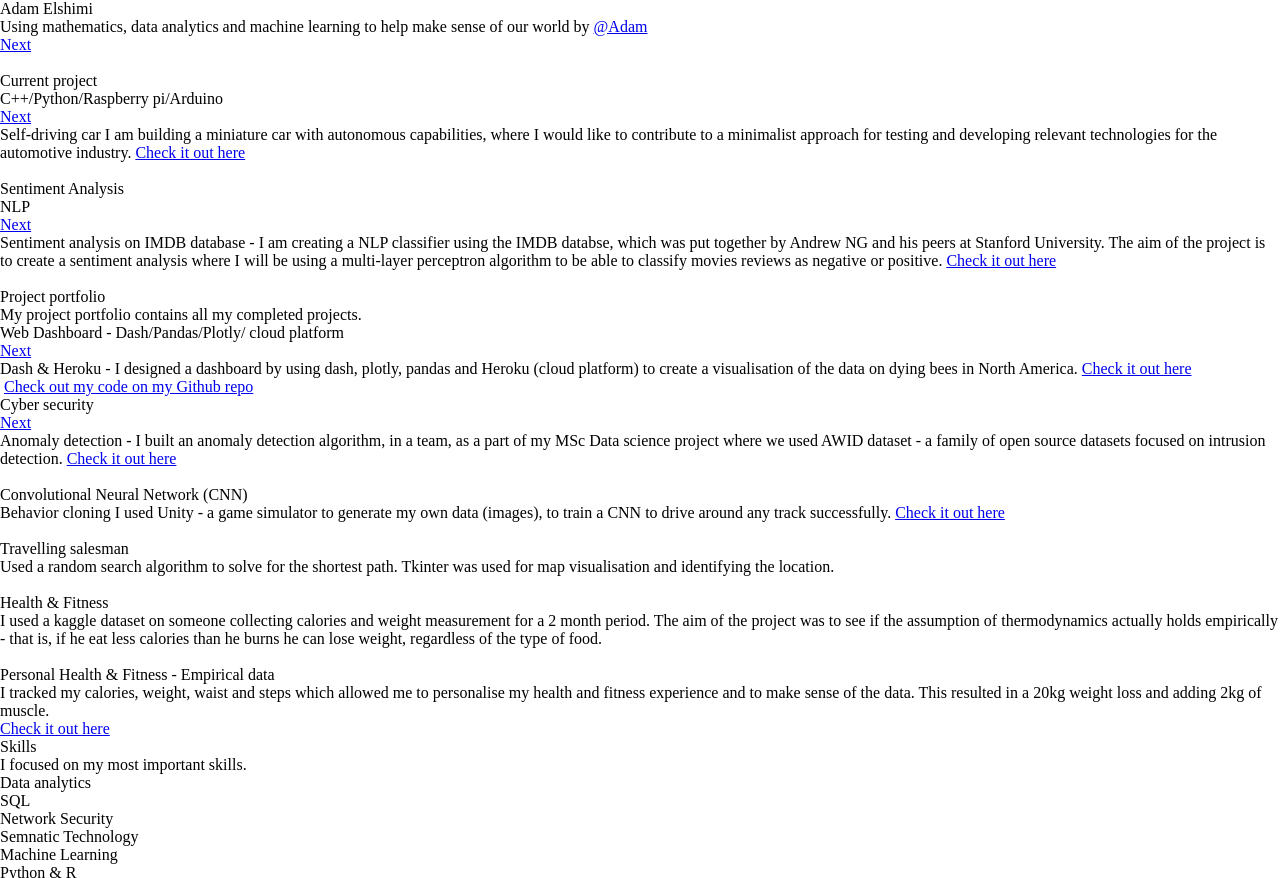
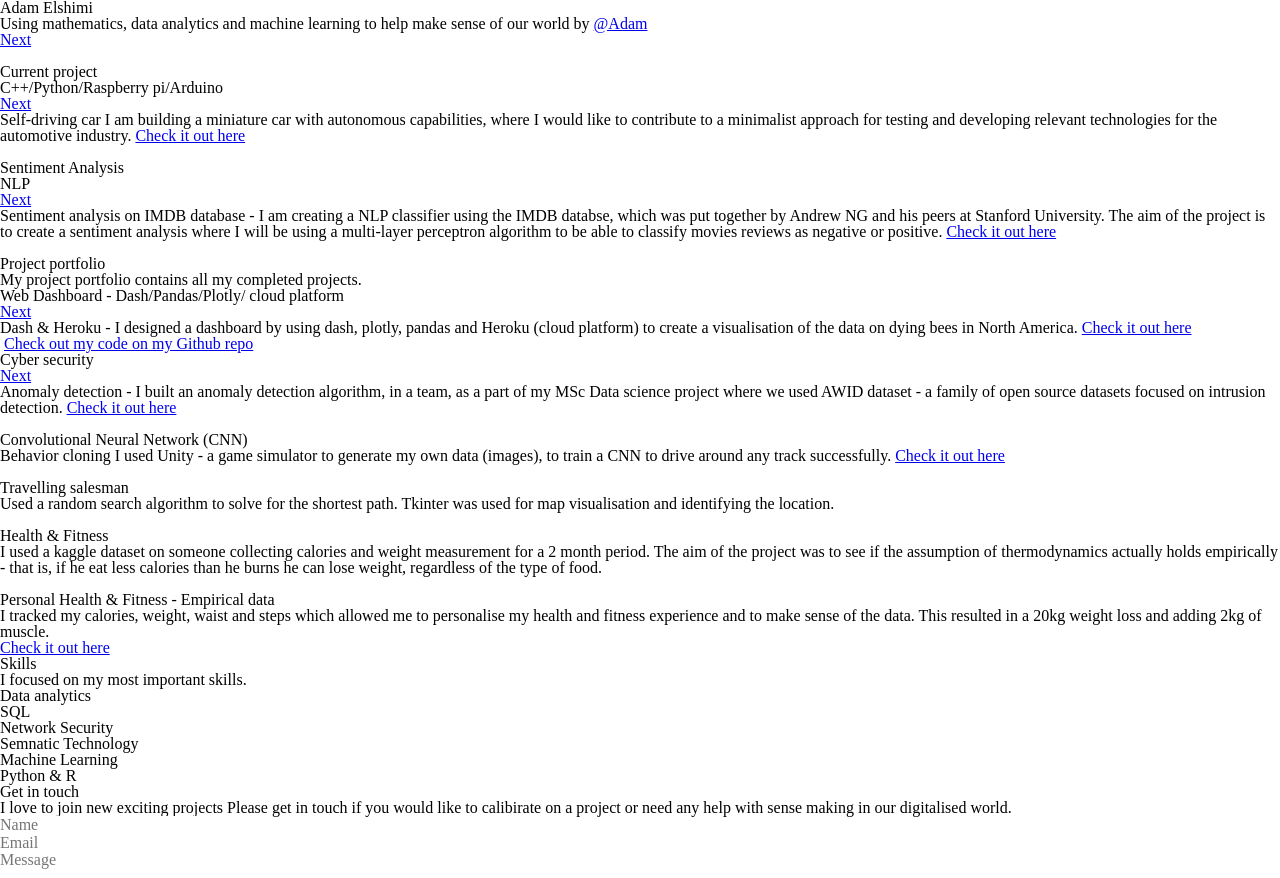
Before and after one commit to aelshi01/web, a plain HTML site: page index.html in a window 1280 px wide. Shown: the top 878 px of the page. Drawn offline with nearby package versions, Linux system fonts and the light colour scheme.

Commit message:
alignment of text

```diff
--- a/personal.css
+++ b/personal.css
@@ -2,20 +2,27 @@
 @import url(fontawesome-all.min.css);
 @import url("https://fonts.googleapis.com/css?family=Source+Sans+Pro:300,600,700,300i,600i,700i|Raleway:600,800");
 
-html, body, div, span, applet, object,
-iframe, h1, h2, h3, h4, h5, h6, p, blockquote,
-pre, a, abbr, acronym, address, big, cite,
-code, del, dfn, em, img, ins, kbd, q, s, samp,
-small, strike, strong, sub, sup, tt, var, b,
-u, i, center, dl, dt, dd, ol, ul, li, fieldset,
-form, label, legend, table, caption, tbody,
-tfoot, thead, tr, th, td, article, aside,
-canvas, details, embed, figure, figcaption,
-footer, header, hgroup, menu, nav, output, ruby,
-section, summary, time, mark, audio, video {
+* {
 	margin: 0;
 	padding: 0;
 	border: 0;
 	font-size: 100%;
 	font: inherit;
 	vertical-align: baseline;}
+
+    article, aside, details, figcaption, figure,
+footer, header, hgroup, menu, nav, section {
+	display: block;
+}
+
+body {
+    line-height: 1;
+}
+
+ul {
+	list-style: none;
+}
+
+blockquote, q {
+	quotes: none;
+}
```
